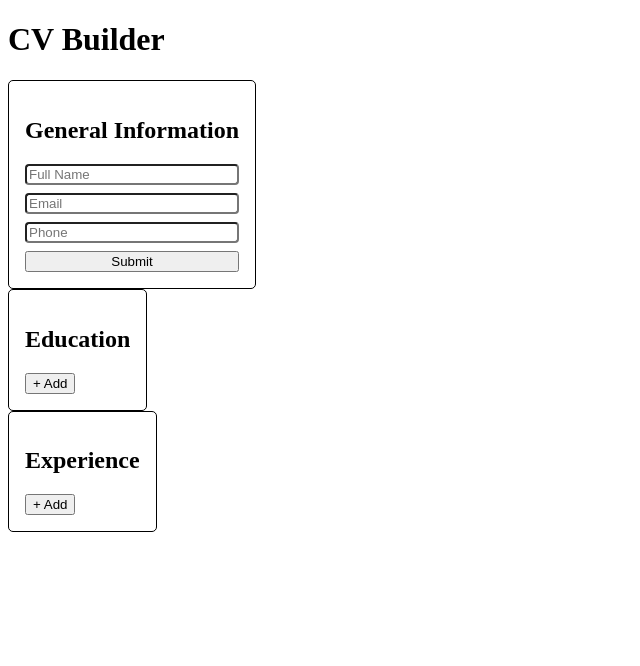
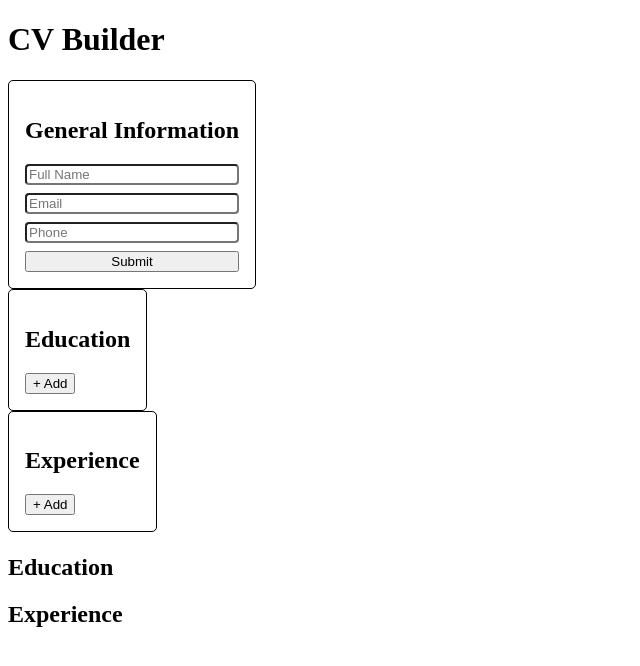
Before and after one commit to PDLIF/react-cv-application-TOP, a React (Vite) app: page / in a window 1280 px wide. Shown: the top 666 px of the page, without its empty margins (0-640 px from the left). Built offline with nearby package versions, Linux system fonts and the light colour scheme.

Commit message:
feat: link new ExperiencePrint component to CVPreview component

```diff
--- a/src/components/other/CVPreview.jsx
+++ b/src/components/other/CVPreview.jsx
@@ -1,9 +1,13 @@
 import GeneralInfoPrint from "../generalInfo/GeneralInfoPrint";
+import EducationPrint from "../education/EducationPrint";
+import ExperiencePrint from "../experience/ExperiencePrint";
 
 function CVPreview({ generalInfo, education, experience }) {
     return(
         <div className="cv-preview">
             <GeneralInfoPrint fullName={generalInfo.fullName} email={generalInfo.email} phone={generalInfo.phone} adress={generalInfo.adress} />
+            <EducationPrint education={education} />
+            <ExperiencePrint experience={experience} />
         </div>
     )
 }
```
